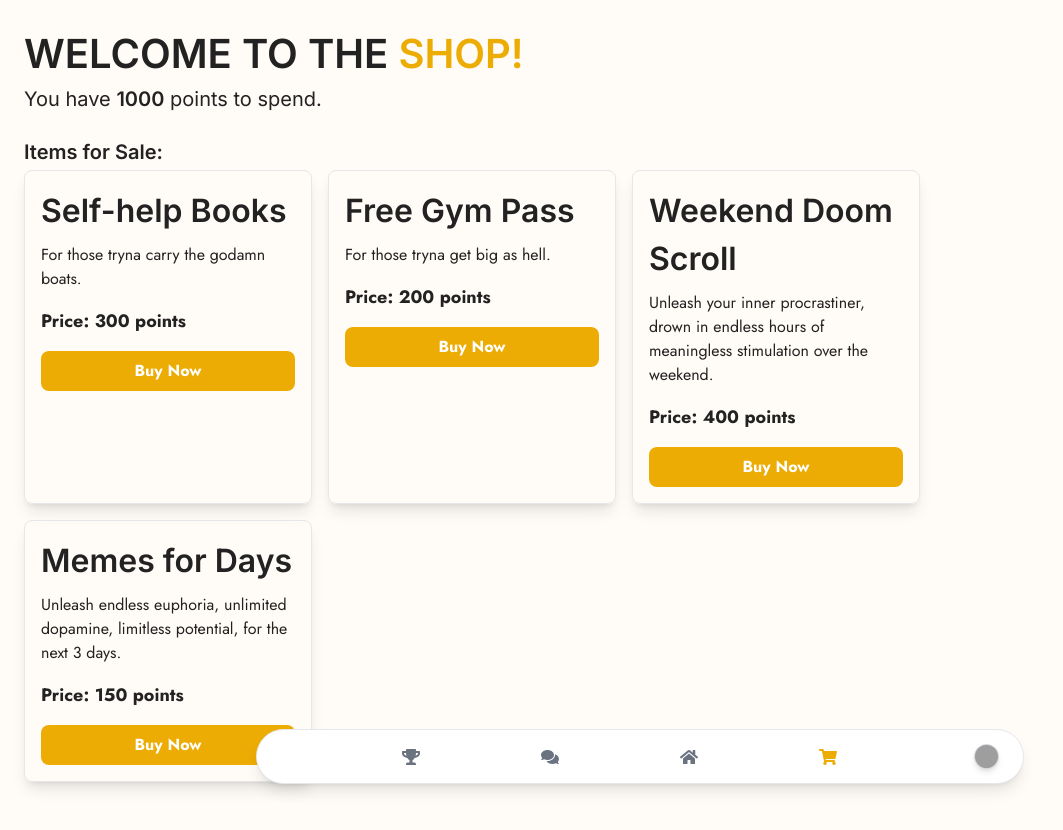
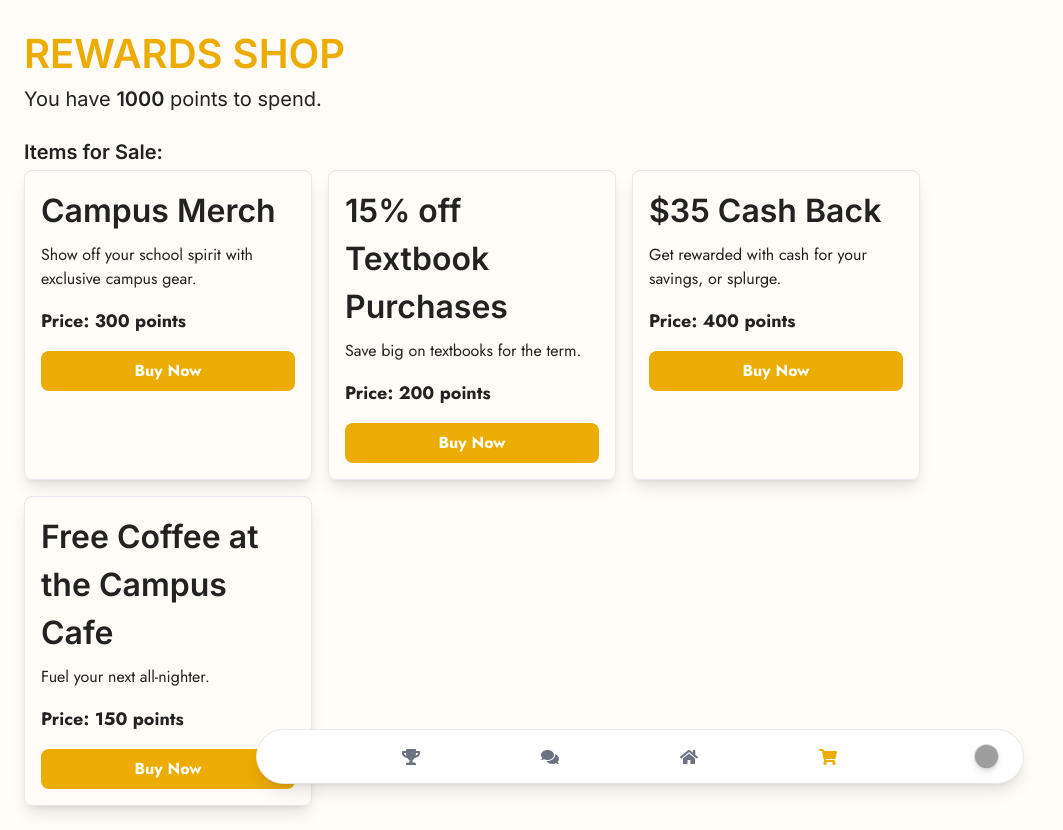
Before and after one commit to Danh295/GeeseHacks2025_Project, a Next.js app in the folder geesehacks2025/: page /shop in a window 1280 px wide. Shown: the whole page, without its empty margins (0-1063 px from the left). Before the commit the page ends 806 px from the top, so only its background shows below. Built offline with nearby package versions, Linux system fonts and the light colour scheme; grey boxes are pictures that could not be loaded.

Commit message:
Update page.tsx
Update Shop Items

```diff
--- a/geesehacks2025/src/app/shop/page.tsx
+++ b/geesehacks2025/src/app/shop/page.tsx
@@ -6,10 +6,10 @@ export default function Shop(){
   const [points, setPoints] = useState(1000);
 
   const items = [
-    { id: 1, name: "Self-help Books", price: 300, description: "For those tryna carry the godamn boats." },
-    { id: 2, name: "Free Gym Pass", price: 200, description: "For those tryna get big as hell." },
-    { id: 3, name: "Weekend Doom Scroll", price: 400, description: "Unleash your inner procrastiner, drown in endless hours of meaningless stimulation over the weekend." },
-    { id: 4, name: "Memes for Days", price: 150, description: "Unleash endless euphoria, unlimited dopamine, limitless potential, for the next 3 days." },
+    { id: 1, name: "Campus Merch", price: 300, description: "Show off your school spirit with exclusive campus gear." },
+    { id: 2, name: "15% off Textbook Purchases", price: 200, description: "Save big on textbooks for the term." },
+    { id: 3, name: "$35 Cash Back", price: 400, description: "Get rewarded with cash for your savings, or splurge." },
+    { id: 4, name: "Free Coffee at the Campus Cafe", price: 150, description: "Fuel your next all-nighter." },
   ];
 
   const handlePurchase = (price: number) => {
@@ -24,8 +24,7 @@ export default function Shop(){
   return (
     <div className="flex flex-col items-left p-6">
       <span className="inline-flex">
-        <h1>Welcome to the&nbsp;</h1>
-        <h1 className="text-primary-yellow">Shop!</h1>
+        <h1 className="text-primary-yellow">Rewards Shop</h1>
       </span>
       <h3 className="mb-6 font-light">You have <span className="font-semibold">{points}</span> points to spend.</h3>
 
```
